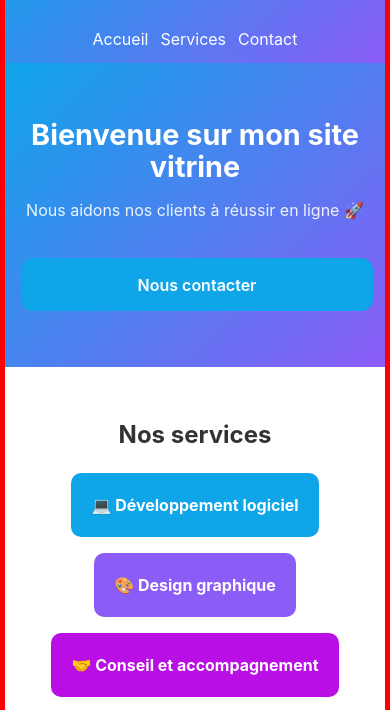
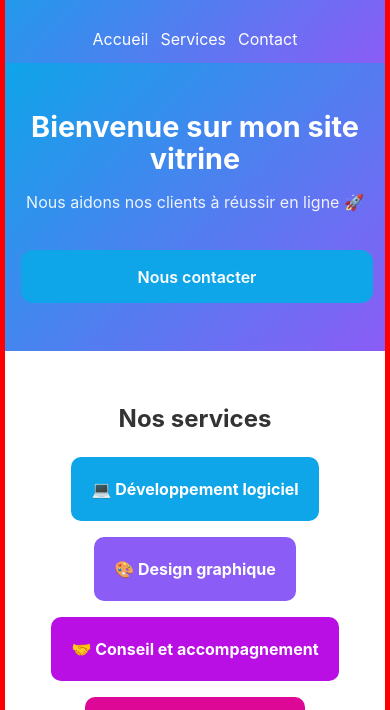
Before and after one commit to renaudespinasse-arch/site-vitrine, a plain HTML site: page index.html in a window 390 px wide. Shown: the part 89-799 px from the top of the page. Drawn offline with Linux system fonts and the light colour scheme.

Commit message:
optimisation mobile 1c.css

```diff
--- a/style.css
+++ b/style.css
@@ -197,7 +197,7 @@ footer {
 
   /* Hero plus compact sur mobile */
   .hero {
-    padding: 3.5rem 1rem;
+    padding: 3rem 1rem;
   }
 
   .hero h2 {
```
